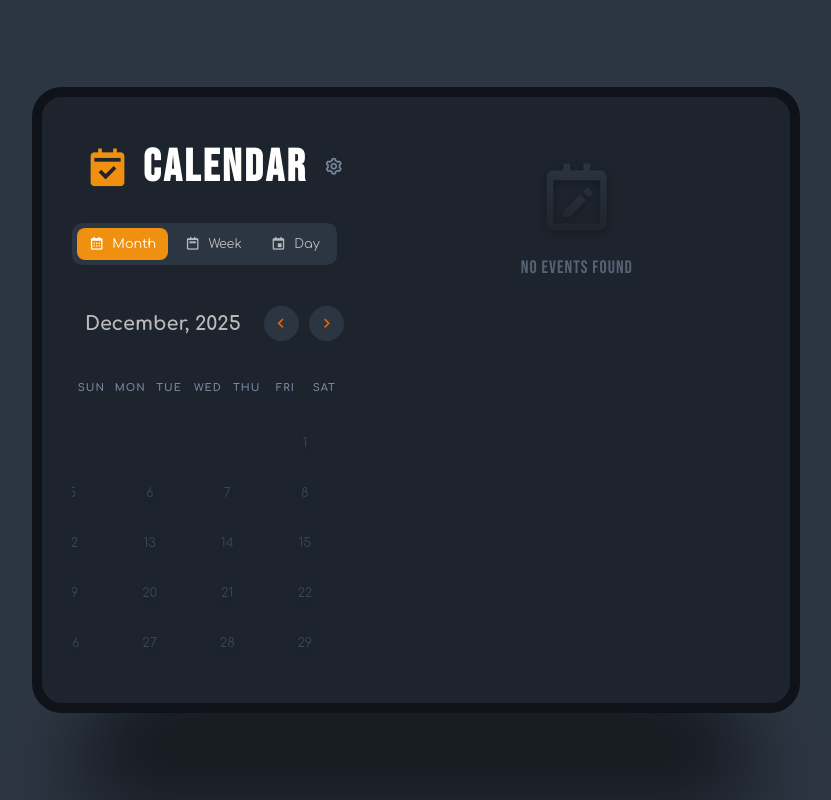
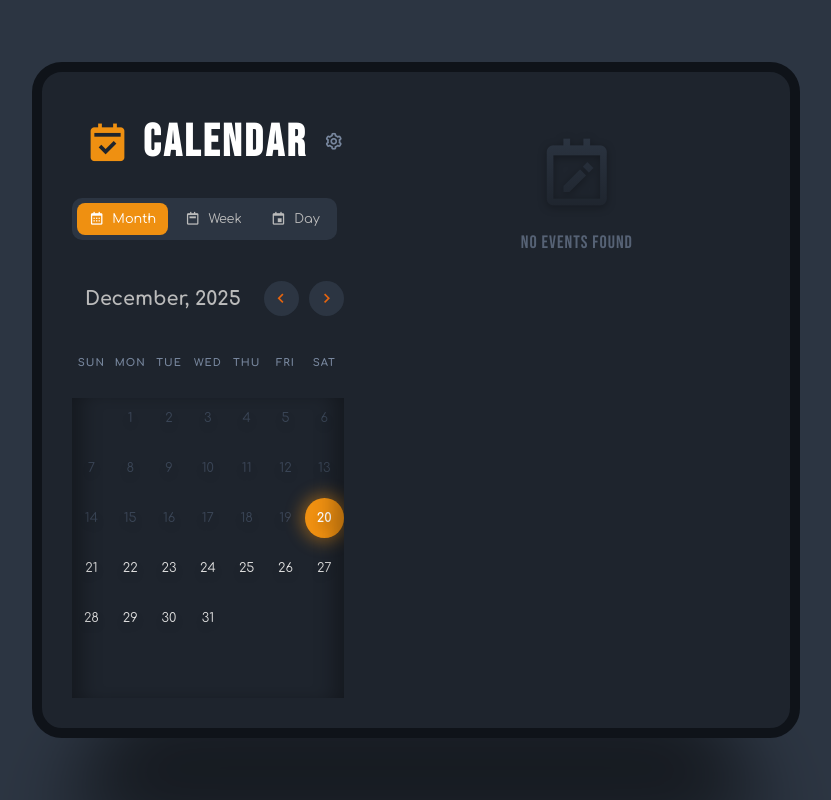
Before and after one commit to TacticalReader/Calendar-App, a React (Vite) app in the folder calender-app/: page / in a window 1280 px wide. Shown: the whole page, without its empty margins (224-1055 px from the left). Built offline with nearby package versions, Linux system fonts and the light colour scheme.

Commit message:
Update CALENDERAPP.css

```diff
--- a/calender-app/src/Components/CALENDERAPP.css
+++ b/calender-app/src/Components/CALENDERAPP.css
@@ -180,42 +180,35 @@
     transition: height 0.4s var(--ease-out-expo);
 }
 
+/* Swipe Track */
+.calendar-track {
+    display: flex;
+    width: 300%;
+    height: 100%;
+    touch-action: none;
+}
+
+.days-grid-slide {
+    width: 33.333%;
+    flex-shrink: 0;
+}
+
+/* Edge Shadowing Overlay */
+.swipe-overlay {
+    position: absolute;
+    top: 0;
+    left: 0;
+    width: 100%;
+    height: 100%;
+    pointer-events: none;
+    z-index: 5;
+    box-shadow: inset 20px 0 20px -10px rgba(0,0,0,0.3), inset -20px 0 20px -10px rgba(0,0,0,0.3);
+}
+
 .days {
     display: flex;
     flex-wrap: wrap;
     width: 100%;
-    transition: opacity 0.3s ease, transform 0.3s ease;
-}
-
-/* Animation States */
-.days.fade-out-left {
-    opacity: 0;
-    transform: translateX(-20px);
-    pointer-events: none;
-}
-
-.days.fade-out-right {
-    opacity: 0;
-    transform: translateX(20px);
-    pointer-events: none;
-}
-
-.days.enter-from-right {
-    animation: slideInRight 0.4s var(--ease-out-expo) forwards;
-}
-
-.days.enter-from-left {
-    animation: slideInLeft 0.4s var(--ease-out-expo) forwards;
-}
-
-@keyframes slideInRight {
-    from { opacity: 0; transform: translateX(20px); }
-    to { opacity: 1; transform: translateX(0); }
-}
-
-@keyframes slideInLeft {
-    from { opacity: 0; transform: translateX(-20px); }
-    to { opacity: 1; transform: translateX(0); }
 }
 
 .days span {
```
